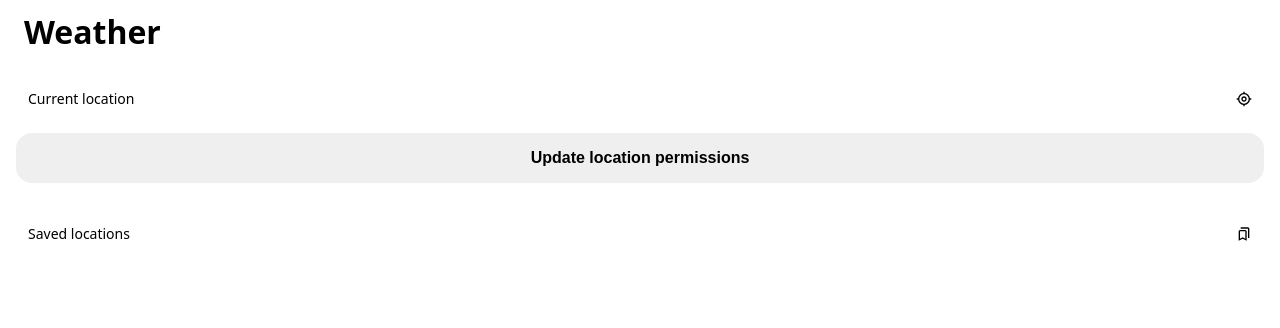
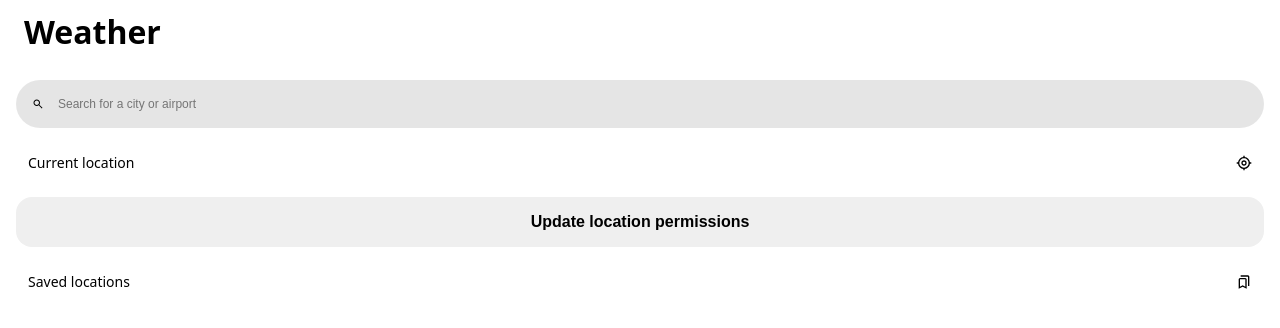
Before and after one commit to veyndan/weather, a website built with Vite: page index.html in a window 1280 px wide. Built offline with nearby package versions, Linux system fonts and the light colour scheme.

Commit message:
Add non-functional search box

```diff
--- a/index.css
+++ b/index.css
@@ -25,11 +25,45 @@ body {
 		padding-inline: 24px;
 	}
 
-	> main > section {
+	> main {
 		display: flex;
 		flex-direction: column;
 		gap: 16px;
 		padding: 16px;
+
+		> search {
+			align-items: center;
+			background: rgb(from currentColor r g b / .1);
+			border-radius: 32px;
+			display: flex;
+			flex-direction: row-reverse;
+			gap: 12px;
+			padding-inline: 16px;
+
+			> * {
+				padding-block: 12px;
+			}
+
+			> input {
+				background: transparent;
+				border: none;
+				color: inherit;
+				flex: 1;
+				font-size: .75rem;
+				font-weight: 300;
+				line-height: 1;
+			}
+
+			> svg {
+				fill: currentColor;
+				width: .75rem;
+			}
+		}
+
+		> section {
+			display: flex;
+			flex-direction: column;
+			gap: 16px;
 
 			> header {
 				align-items: center;
@@ -60,3 +94,4 @@ body {
 			}
 		}
 	}
+}
--- a/index.html
+++ b/index.html
@@ -25,6 +25,12 @@
 	<body>
 		<header>Weather</header>
 		<main>
+			<search>
+				<input type="search" placeholder="Search for a city or airport">
+				<svg xmlns="http://www.w3.org/2000/svg" height="24" viewBox="0 -960 960 960" width="24" fill="#e3e3e3">
+					<path d="M784-120 532-372q-30 24-69 38t-83 14q-109 0-184.5-75.5T120-580t75.5-184.5T380-840t184.5 75.5T640-580q0 44-14 83t-38 69l252 252zM380-400q75 0 127.5-52.5T560-580t-52.5-127.5T380-760t-127.5 52.5T200-580t52.5 127.5T380-400"/>
+				</svg>
+			</search>
 			<section>
 				<header>
 					<h1>Current location</h1>
```
Lines whose indentation alone changed are shown as unchanged.
